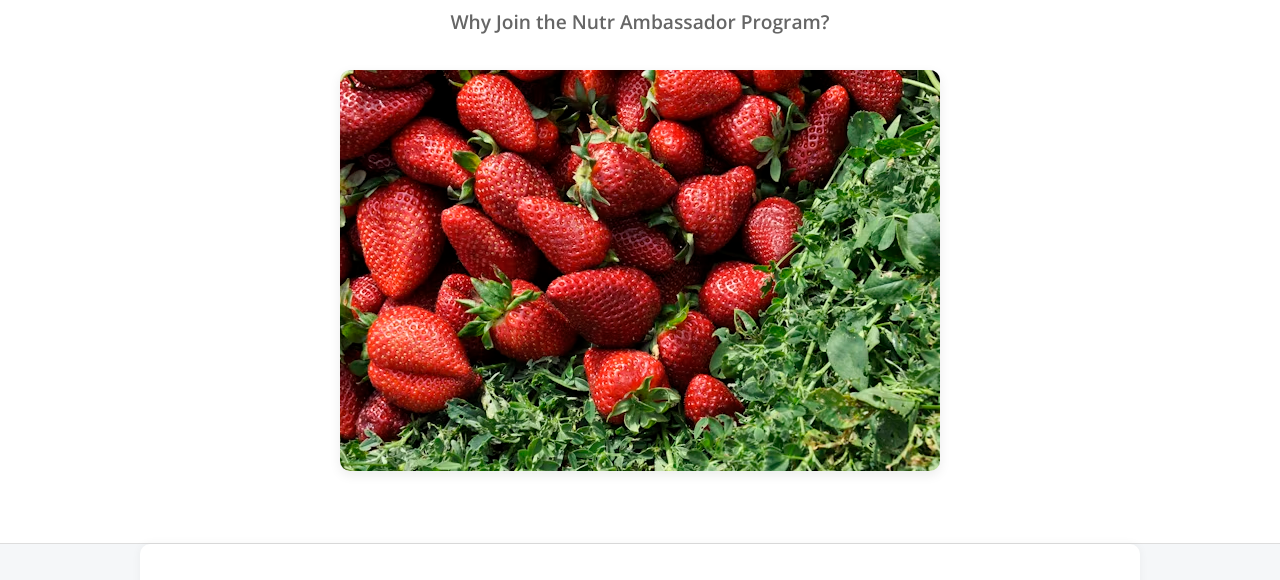
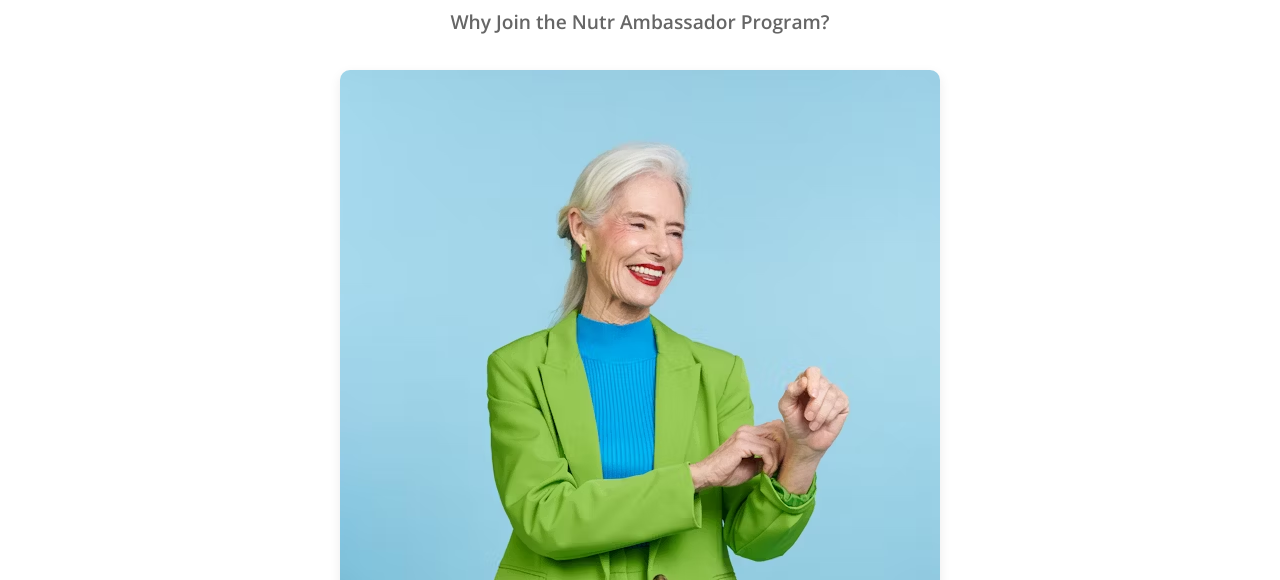
Before and after one commit to harpreet-seo/nutr-seo, a plain HTML site: page ambassador.html in a window 1280 px wide. Shown: the part 220-800 px from the top of the page. Drawn offline with nearby package versions, Linux system fonts and the light colour scheme.

Commit message:
Add files via upload

```diff
--- a/ambassador.html
+++ b/ambassador.html
@@ -48,7 +48,7 @@
         <section class="hero">
             <h1>Become a Nutr Brand Ambassador</h1>
             <h2>Why Join the Nutr Ambassador Program?</h2>
-            <img src="images/nutr-bundle.avif" alt="Nutr Starter Kit - Plant-Based Milk Starter Set">
+            <img src="images/nutr-ambassador.avif" alt="Nutr Starter Kit - Plant-Based Milk Starter Set">
         </section>
 
         <section class="content">
```
Also changed, not shown: about.html (+1 -1 lines).
